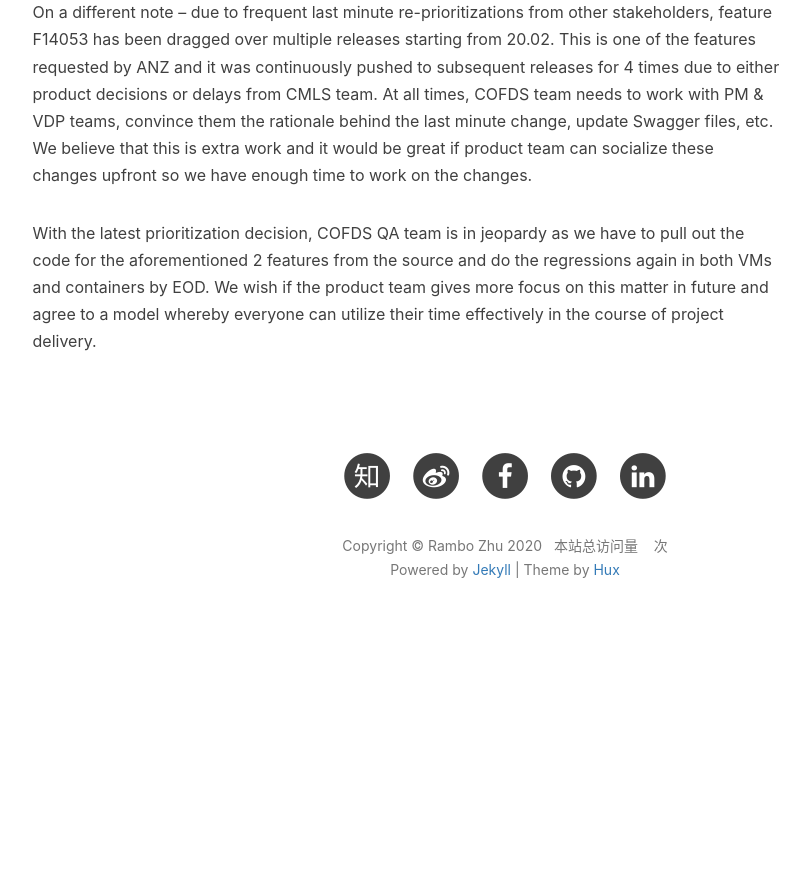
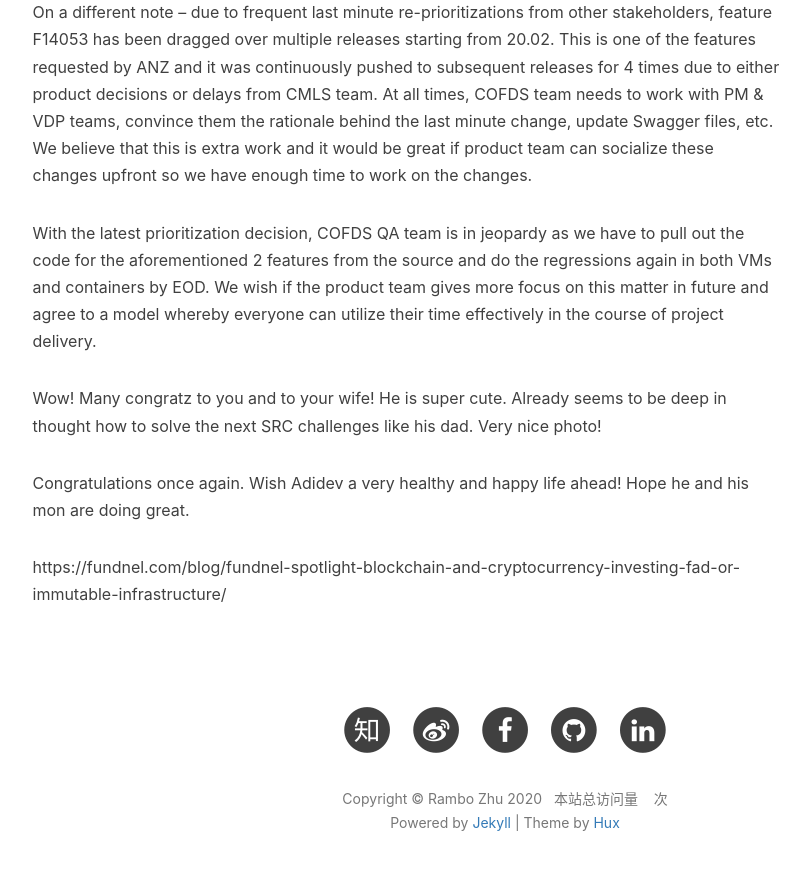
Before and after one commit to freerambo/freerambo.github.io, a Jekyll site: the page built from chaos.MD, in a window 1280 px wide and 900 px high, scrolled down 7043 px. Shown: the top 870 px of the window, without its empty margins (135-943 px from the left). Built offline with Jekyll 4.4.1, drawn with Linux system fonts in a browser that asks for light colours; nearby versions of some CDN libraries; our own code applies the rules of GitHub Pages for plain Markdown files; comment, search, counter and statistics services are not loaded; before the commit the page ends 7689 px from its top, so only the background shows below that.

```diff
--- a/chaos.MD
+++ b/chaos.MD
@@ -198,3 +198,16 @@
 On a different note – due to frequent last minute re-prioritizations from other stakeholders, feature F14053 has been dragged over multiple releases starting from 20.02. This is one of the features requested by ANZ and it was continuously pushed to subsequent releases for 4 times due to either product decisions or delays from CMLS team. At all times, COFDS team needs to work with PM & VDP teams, convince them the rationale behind the last minute change, update Swagger files, etc. We believe that this is extra work and it would be great if product team can socialize these changes upfront so we have enough time to work on the changes.
 
 With the latest prioritization decision, COFDS QA team is in jeopardy as we have to pull out the code for the aforementioned 2 features from the source and do the regressions again in both VMs and containers by EOD. We wish if the product team gives more focus on this matter in future and agree to a model whereby everyone can utilize their time effectively in the course of project delivery.
+
+
+
+
+Wow! Many congratz  to you and to your wife! He is super cute. Already seems to be deep in thought how to solve the next SRC challenges like his dad. Very nice photo!
+
+Congratulations once again. Wish Adidev a very healthy and happy life ahead! Hope he and his mon are doing great.
+
+
+
+
+
+ https://fundnel.com/blog/fundnel-spotlight-blockchain-and-cryptocurrency-investing-fad-or-immutable-infrastructure/
```
